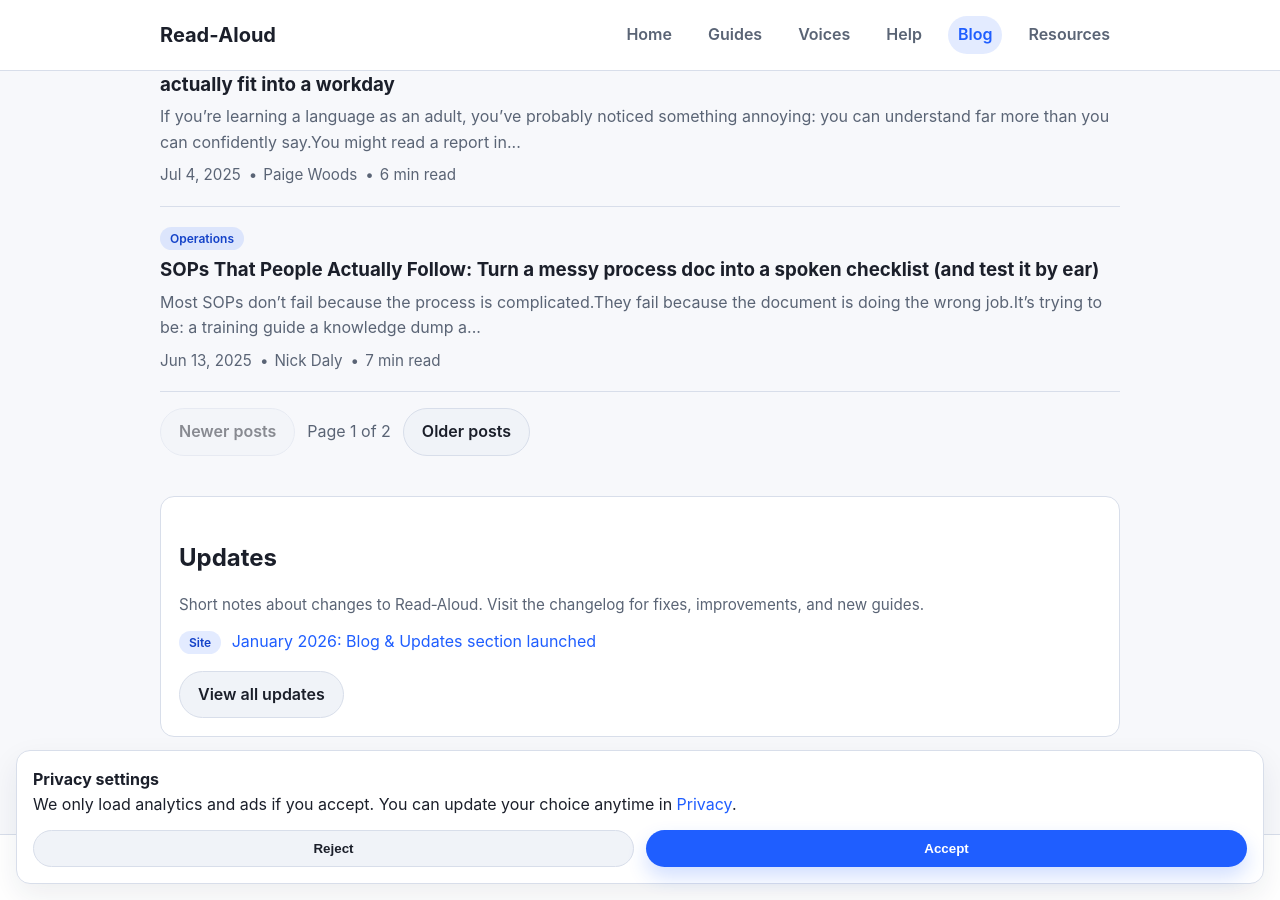
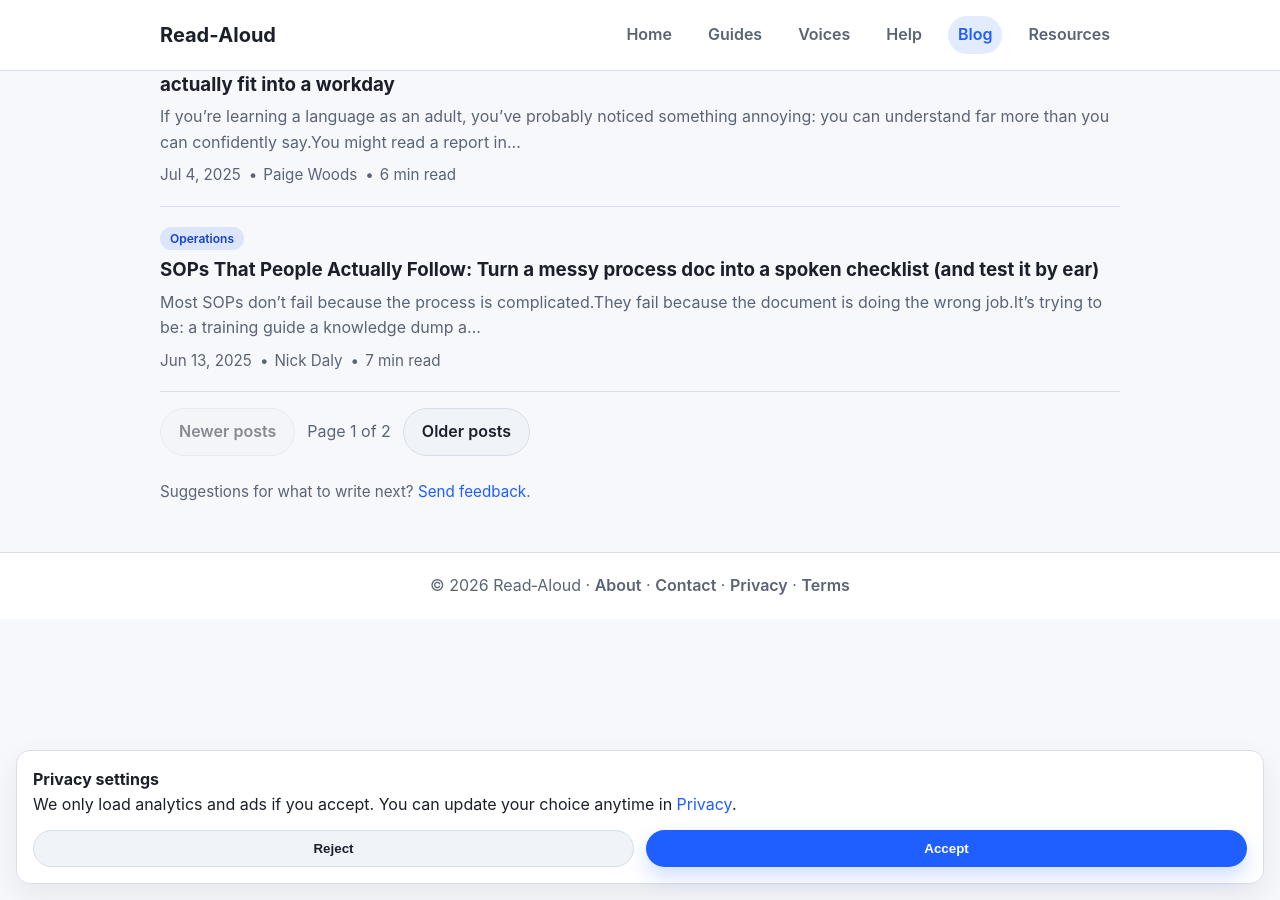
Before and after one commit to ndaly111/read-aloud, a Jekyll site: the page built from blog/index.html, in a window 1280 px wide and 900 px high, scrolled down 2103 px. Built offline with Jekyll 4.4.1, drawn with Linux system fonts in a browser that asks for light colours.

Commit message:
Remove updates teaser from blog

```diff
--- a/blog/index.html
+++ b/blog/index.html
@@ -114,15 +114,6 @@ layout: null
       <span class="pagination-status meta" aria-live="polite"></span>
       <a class="btn secondary" data-pagination="next" href="?page=2">Older posts</a>
     </nav>
-  </section>
-
-  <section class="updates-teaser" aria-label="Updates">
-    <div>
-      <h2>Updates</h2>
-      <p class="small">Short notes about changes to Read‑Aloud. Visit the changelog for fixes, improvements, and new guides.</p>
-      <p class="meta"><span class="tag">Site</span> <a href="/updates/#2026-01">January 2026: Blog &amp; Updates section launched</a></p>
-    </div>
-    <a class="btn secondary" href="/updates/">View all updates</a>
   </section>
 
   <p class="small">
```
